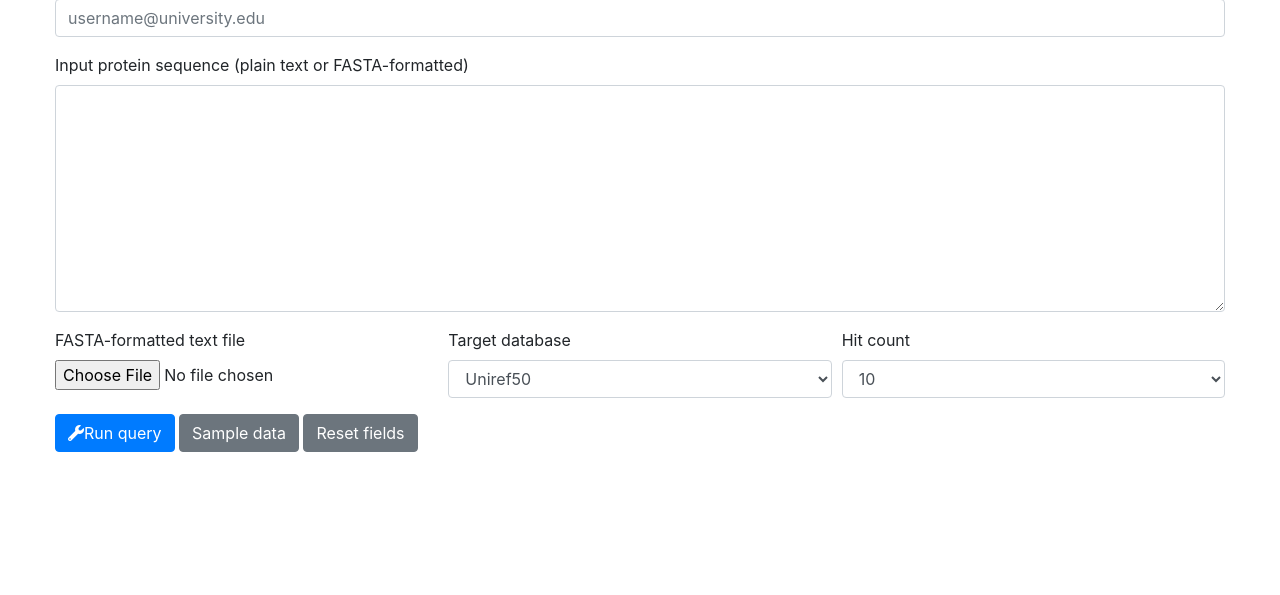
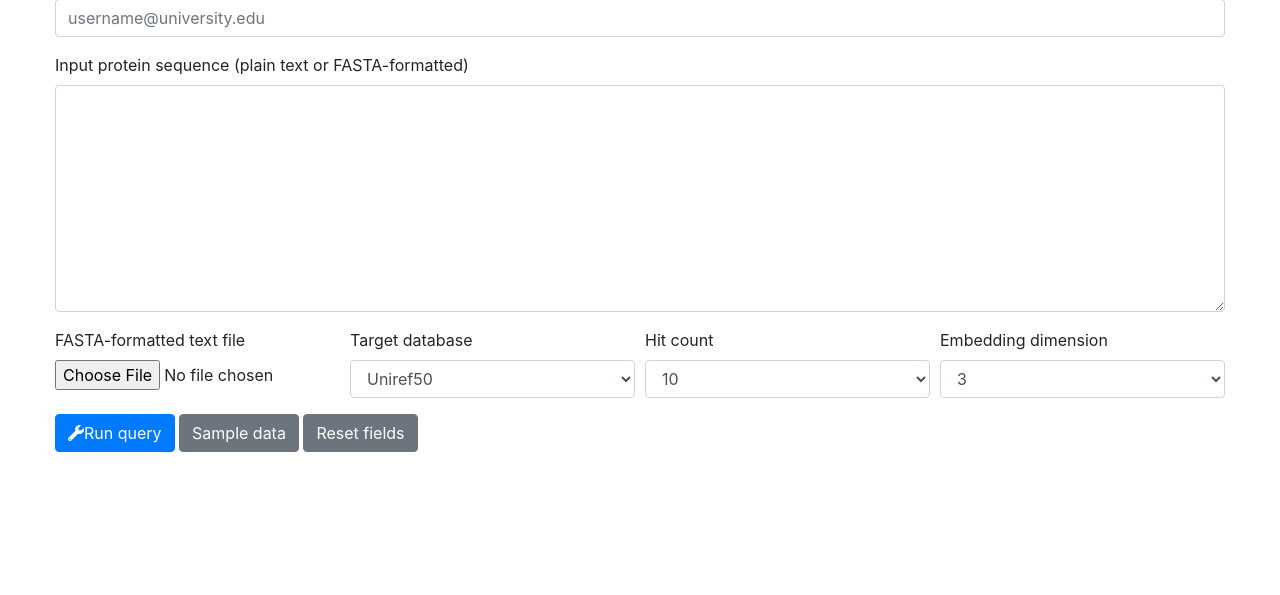
Before and after one commit to smsaladi/EASTdb, a Flask app: page / in a window 1280 px wide. Shown: the part 642-1237 px from the top of the page. Run offline with Flask 2, Linux system fonts and the light colour scheme; parts of the project's set-up code (start-up, migrations or seed data) failed here and were passed over; some libraries are stand-ins or nearby versions.

Commit message:
add dimcount option

```diff
--- a/static/utils.js
+++ b/static/utils.js
@@ -83,7 +83,9 @@ $("#queryForm").on("submit", function(e) {
   // Parse form data into payload
   var meta = {"action": "search",
               "email": formData['email'],
-              "hitcount": formData['hitcount']};
+              "hitcount": formData['hitcount'],
+              "dim": formData['dim'],
+             };
   var seqs = parse_fasta(formData['seqInput']);
   var payload = {"messages": meta, "collection": seqs};
 
--- a/templates/index.html
+++ b/templates/index.html
@@ -40,6 +40,15 @@
           <option>50</option>
           <option>100</option>
           <option>250</option>
+        </select>
+      </div>
+    </div>
+    <div class="col">
+      <div class="form-group">
+        <label for="dimSelect">Embedding dimension</label>
+        <select class="form-control" id="dimSelect" name="dim">
+          <option selected>3</option>
+          <option>8</option>
         </select>
       </div>
     </div>
--- a/webapp.py
+++ b/webapp.py
@@ -97,6 +97,8 @@ def query_sequence():
             "Request requires a `collection` to work with. Check the sample request."
         )
     hitcount = data['messages']['hitcount']
+    lookup_dim = data['messages']['dim']
+
     collection = data['collection']
 
     try:
@@ -120,7 +122,10 @@ def query_sequence():
 
         # lookup embedding for each and add to collection with key "hits"
         print("submitting query", flush=True)
-        df_hits = lookup_embedding(embed_8d[i], hitcount)
+        if lookup_dim == '3':
+            df_hits = lookup_embedding(embed_3d[i], hitcount)
+        else:
+            df_hits = lookup_embedding(embed_8d[i], hitcount)
         print(df_hits)
         collection[i]['hits'] = df_hits.to_dict(orient='records')
 
```
